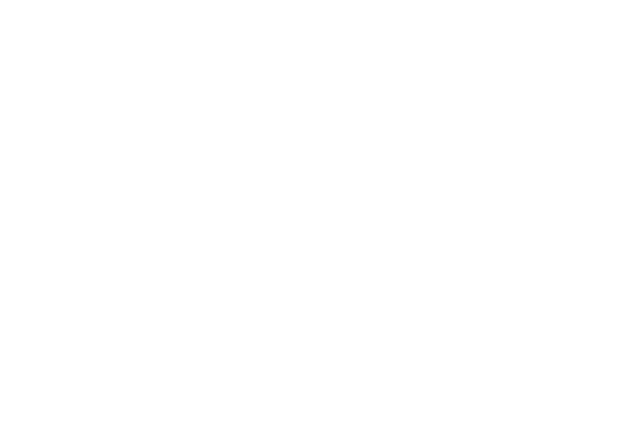
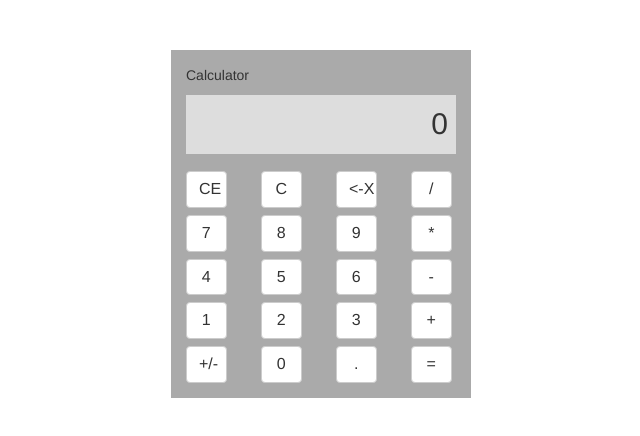
Before and after one commit to Matthew-K/calculator, a plain HTML site: page index.html in a window 1280 px wide. Shown: the whole page, without its empty margins (319-959 px from the left). Drawn offline with nearby package versions, Linux system fonts and the light colour scheme.

Commit message:
Set basic layout

```diff
--- a/css/custom.css
+++ b/css/custom.css
@@ -0,0 +1,23 @@
+.container{
+	width: 300px;
+	background: #aaa;
+	margin-top: 50px;
+}
+
+#calculator{
+	padding: 15px;
+}
+
+.display{
+	background: #ddd;
+	margin: 10px 0;
+	text-align: right;
+	font-size: 30px;
+	padding: 8px;
+}
+
+.btn-custom{
+	width: 90%;
+	margin-top: 7px;
+	font-size: 16px;
+}
--- a/index.html
+++ b/index.html
@@ -21,6 +21,48 @@
 </head>
 <body>
 
+<div id="calculator" class="container">
+	<div class="row">
+		<div class="col-xs-9">Calculator</div>
+		<div class="col-xs-3"></div>
+	</div>
+	<div class="row">
+		<div class="col-xs-12"> <div class="display">0</div></div>
+	</div>
+	<div class="row">
+		<div class="col-xs-3"> <button id="CE" class="btn btn-default btn-custom">CE</button> </div>
+		<div class="col-xs-3"> <button id="C" class="btn btn-default btn-custom">C</button> </div>
+		<div class="col-xs-3"> <button id="<-X" class="btn btn-default btn-custom"><-X</button> </div>
+		<div class="col-xs-3"> <button id="/" class="btn btn-default btn-custom">/</button> </div>
+	</div>
+	<div class="row">
+		<div class="col-xs-3"> <button id="7" class="btn btn-default btn-custom">7</button> </div>
+		<div class="col-xs-3"> <button id="8" class="btn btn-default btn-custom">8</button> </div>
+		<div class="col-xs-3"> <button id="9" class="btn btn-default btn-custom">9</button> </div>
+		<div class="col-xs-3"> <button id="*" class="btn btn-default btn-custom">*</button> </div>
+	</div>
+	<div class="row">
+		<div class="col-xs-3"> <button id="4" class="btn btn-default btn-custom">4</button> </div>
+		<div class="col-xs-3"> <button id="5" class="btn btn-default btn-custom">5</button> </div>
+		<div class="col-xs-3"> <button id="6" class="btn btn-default btn-custom">6</button> </div>
+		<div class="col-xs-3"> <button id="7" class="btn btn-default btn-custom">-</button> </div>
+	</div>
+	<div class="row">
+		<div class="col-xs-3"> <button id="1" class="btn btn-default btn-custom">1</button> </div>
+		<div class="col-xs-3"> <button id="2" class="btn btn-default btn-custom">2</button> </div>
+		<div class="col-xs-3"> <button id="3" class="btn btn-default btn-custom">3</button> </div>
+		<div class="col-xs-3"> <button id="+" class="btn btn-default btn-custom">+</button> </div>
+	</div>
+		<div class="row">
+		<div class="col-xs-3"> <button id="+/-" class="btn btn-default btn-custom">+/-</button> </div>
+		<div class="col-xs-3"> <button id="0" class="btn btn-default btn-custom">0</button> </div>
+		<div class="col-xs-3"> <button id="." class="btn btn-default btn-custom">.</button> </div>
+		<div class="col-xs-3"> <button id="=" class="btn btn-default btn-custom">=</button> </div>
+	</div>
+	<div class="row">
+
+	</div>
+</div>
 
  <!-- Main JS file -->
  <script src="js/main.js"></script>
```
